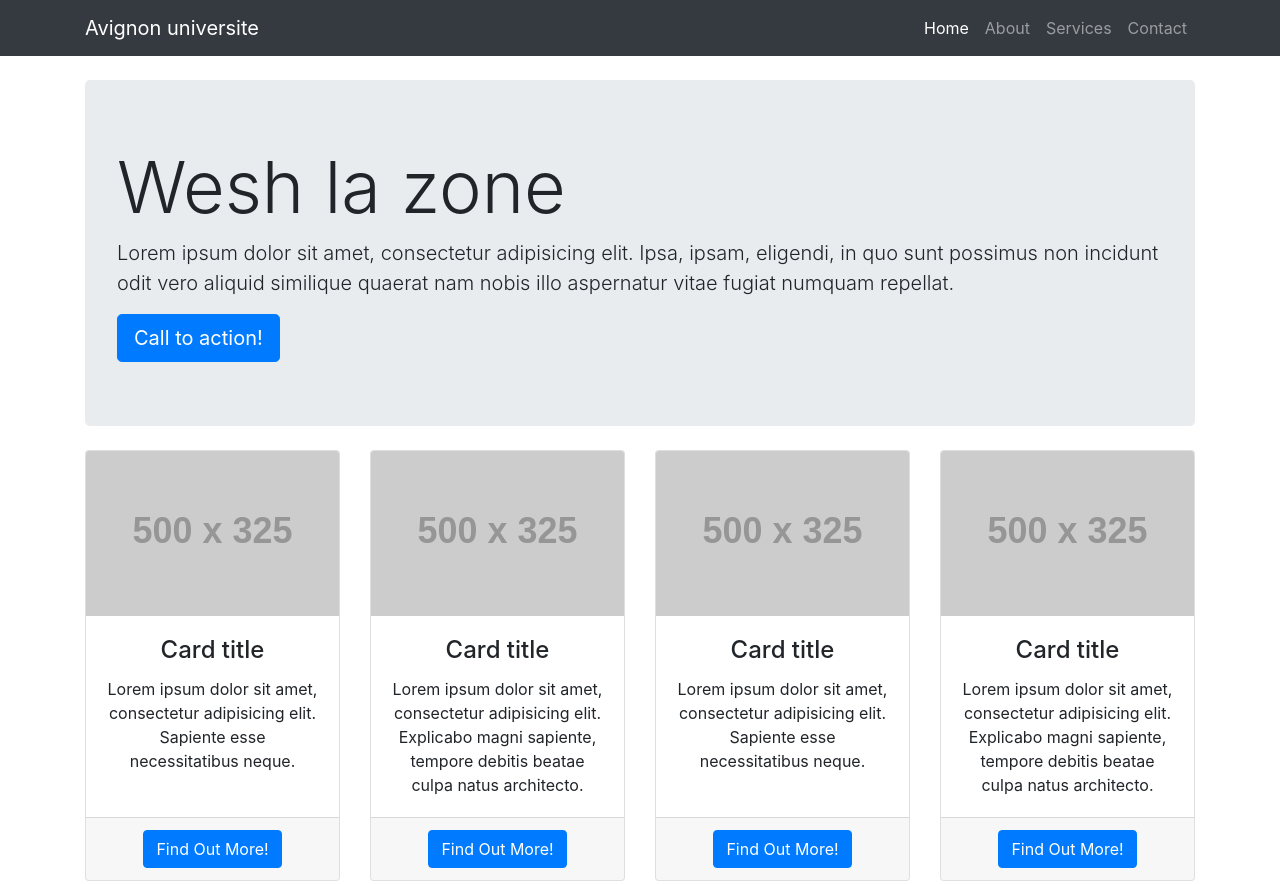
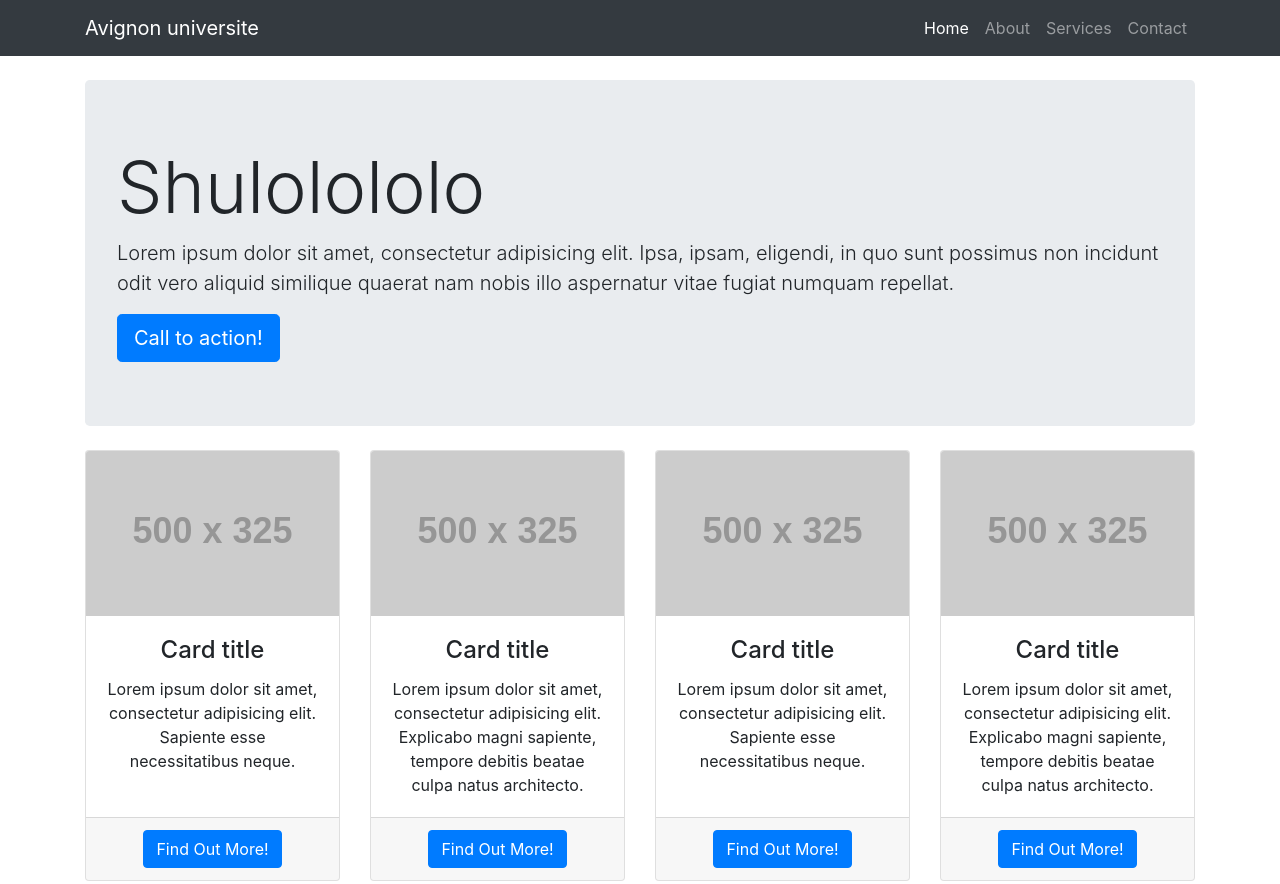
Before and after one commit to rakotohenerick/test-prod, a website: page index.html in a window 1280 px wide. Shown: the top 884 px of the page. Drawn offline with Linux system fonts and the light colour scheme; placeholder pictures from the web are drawn by us.

Commit message:
Update index.html

```diff
--- a/index.html
+++ b/index.html
@@ -53,7 +53,7 @@
 
     <!-- Jumbotron Header -->
     <header class="jumbotron my-4">
-      <h1 class="display-3">Wesh la zone</h1>
+      <h1 class="display-3">Shulolololo</h1>
       <p class="lead">Lorem ipsum dolor sit amet, consectetur adipisicing elit. Ipsa, ipsam, eligendi, in quo sunt possimus non incidunt odit vero aliquid similique quaerat nam nobis illo aspernatur vitae fugiat numquam repellat.</p>
       <a href="#" class="btn btn-primary btn-lg">Call to action!</a>
     </header>
```
